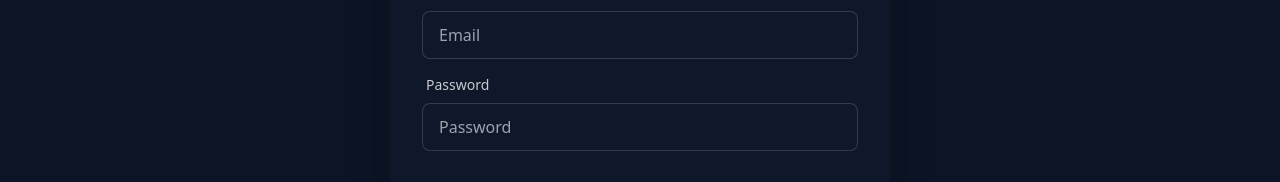
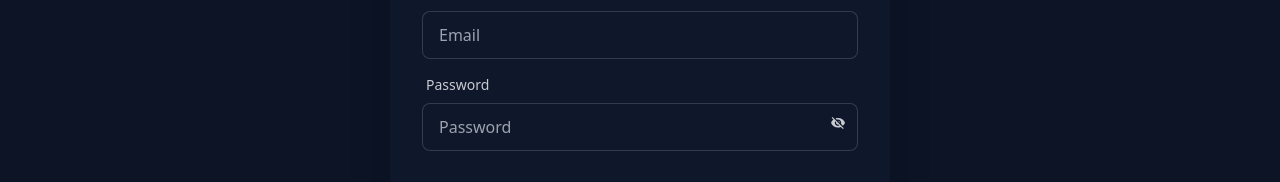
Before and after one commit to rjspyk5/elegance-properties, a React (Vite) app: page /register in a window 1280 px wide. Shown: the part 439-621 px from the top of the page. Built offline with nearby package versions, Linux system fonts and the light colour scheme; no server answers.

Commit message:
password show hide toggle system added

```diff
--- a/src/Pages/Register.jsx
+++ b/src/Pages/Register.jsx
@@ -1,16 +1,17 @@
 import { Link, useNavigate } from "react-router-dom";
 
-import { useContext } from "react";
+import { useContext, useState } from "react";
 import { AuthContext } from "../Provider/Provider";
 import { ToastContainer, toast } from "react-toastify";
 import "react-toastify/dist/ReactToastify.css";
 import Swal from "sweetalert2";
 import { Helmet } from "react-helmet-async";
+import { IoMdEye, IoMdEyeOff } from "react-icons/io";
 
 export const Register = () => {
-  const { user, setuser, signUp } = useContext(AuthContext);
+  const { signUp } = useContext(AuthContext);
   const navigate = useNavigate();
-
+  const [showPass, setshowPass] = useState(false);
   const handleSubmit = (e) => {
     e.preventDefault();
     const form = new FormData(e.currentTarget);
@@ -102,17 +103,23 @@ export const Register = () => {
                 required
               />
             </div>
-            <div className="form-control">
+            <div className="form-control relative">
               <label className="label">
                 <span className="label-text">Password</span>
               </label>
               <input
                 name="password"
-                type="password"
+                type={showPass ? "text" : "password"}
                 placeholder="Password"
                 className="input input-bordered"
                 required
               />
+              <span
+                className="absolute right-3 top-12"
+                onClick={() => setshowPass(!showPass)}
+              >
+                {showPass ? <IoMdEye /> : <IoMdEyeOff />}
+              </span>
             </div>
             <div className="form-control mt-6">
               <button className="btn bg-first">Register</button>
```
